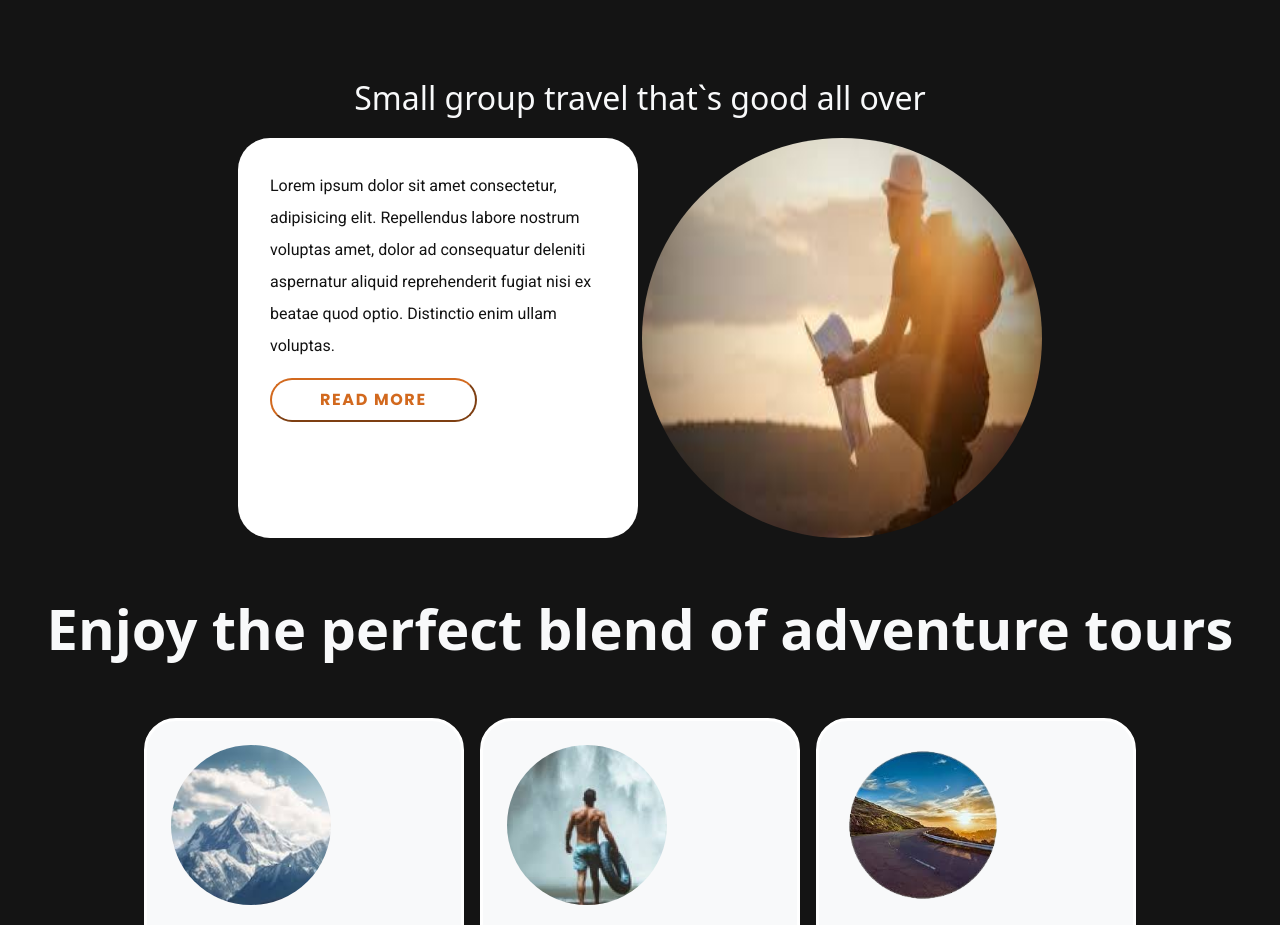
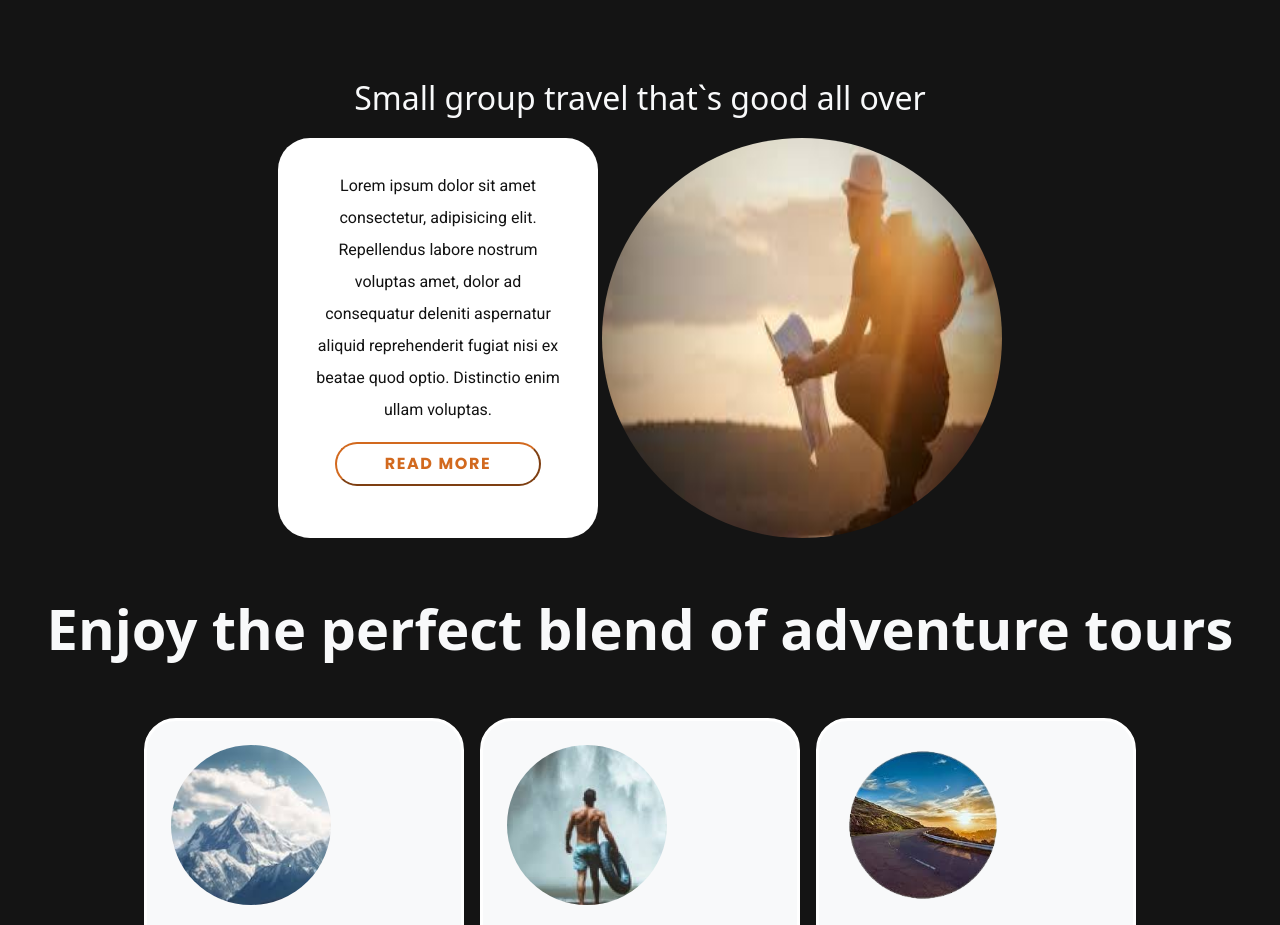
Before and after one commit to Ryandasilva44/travel-agency, an Angular app: page /about in a window 1280 px wide. Shown: the part 3020-3945 px from the top of the page. Built offline with nearby package versions, Linux system fonts and the light colour scheme.

Commit message:
corrigido outro arquivo

```diff
--- a/src/app/about/about/about.component.html
+++ b/src/app/about/about/about.component.html
@@ -1,4 +1,4 @@
-<section class="plano-de-fundo text-center">
+<section class="plano-de-fundo text-center container-fluid">
   <h1 class="text-light fs-4 mt-2 fw-light text-principal">{{ textTitle }}</h1>
   <p class="text-light text-center h1 title">{{ textTitle2 }}</p>
   <p class="text-light text-paragrafo fw-semibold">{{ textTitle3 }}</p>
@@ -116,7 +116,7 @@
 <section
   class=" d-flex flex-wrap flex-md-row flex-column justify-content-center align-items-center gap-1"
 >
-  <div class="">
+  <div class="text-center">
     <div class="text_box-1">
       <p class="paragrafo_text-1">
         Lorem ipsum dolor sit amet consectetur, adipisicing elit. Repellendus
--- a/src/app/about/about/about.component.scss
+++ b/src/app/about/about/about.component.scss
@@ -205,7 +205,7 @@ $bg-color: #141414;
 .text_box-1 {
   background: $color;
   padding: 2rem;
-  width: 25rem;
+  width: 20rem;
   height: 25rem;
   border-radius: 2em;
 
```
